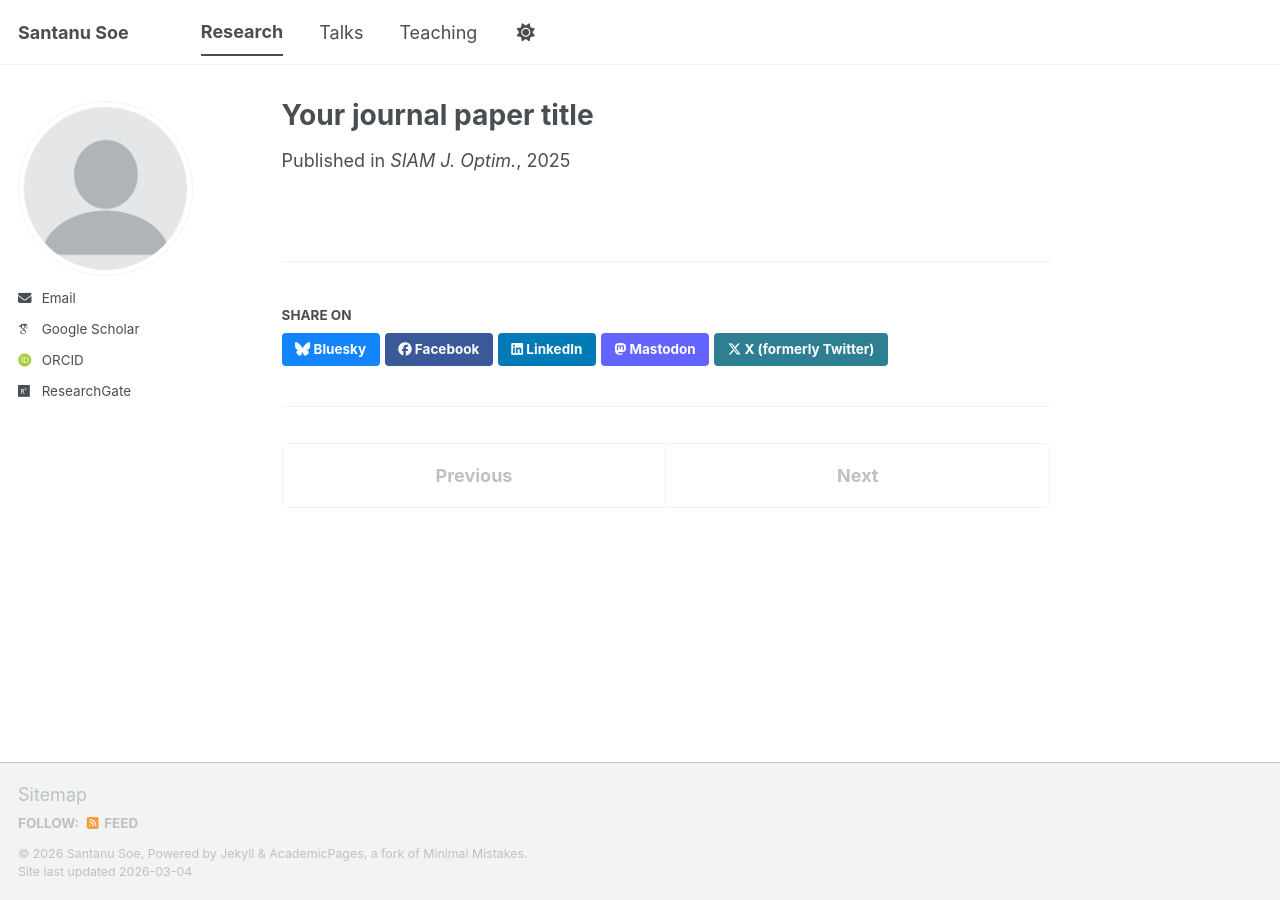
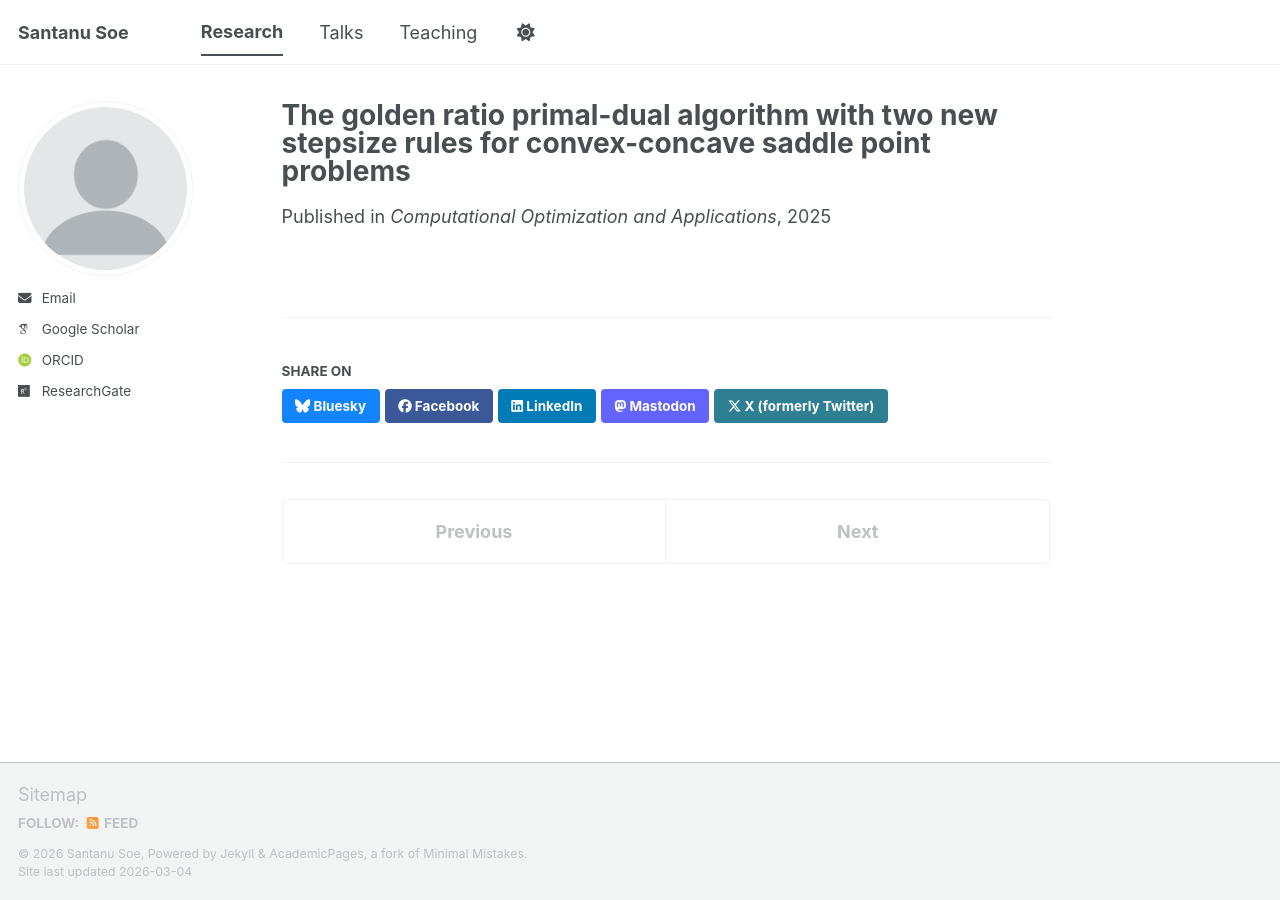
Before and after one commit to santanusoe/santanusoe.github.io, a Jekyll site: the page built from _publications/2009-10-01-paper-title-number-1.md, in a window 1280 px wide. Built offline with Jekyll 4.4.1, drawn with Linux system fonts in a browser that asks for light colours; some web fonts are replaced; a script bundle is joined from its source files by our own code; library files that are not in the unit come from our copies.

Commit message:
Update 2009-10-01-paper-title-number-1.md

```diff
--- a/_publications/2009-10-01-paper-title-number-1.md
+++ b/_publications/2009-10-01-paper-title-number-1.md
@@ -1,10 +1,10 @@
 ---
-title: "Your journal paper title"
+title: "The golden ratio primal-dual algorithm with two new stepsize rules for convex-concave saddle point problems"
 collection: publications
 category: manuscripts
 date: 2025-06-01
-with: "A. Author and B. Author"
-venue: "SIAM J. Optim."
-paperurl: "https://arxiv.org/abs/xxxx.xxxxx"
-doi: "https://doi.org/10.1137/XXXXXXX"
+with: "Matthew K. Tam and V. Vetrivel"
+venue: "Computational Optimization and Applications"
+paperurl: "https://arxiv.org/abs/2502.17918"
+doi: "https://link.springer.com/article/10.1007/s10589-025-00761-1"
 ---
```
